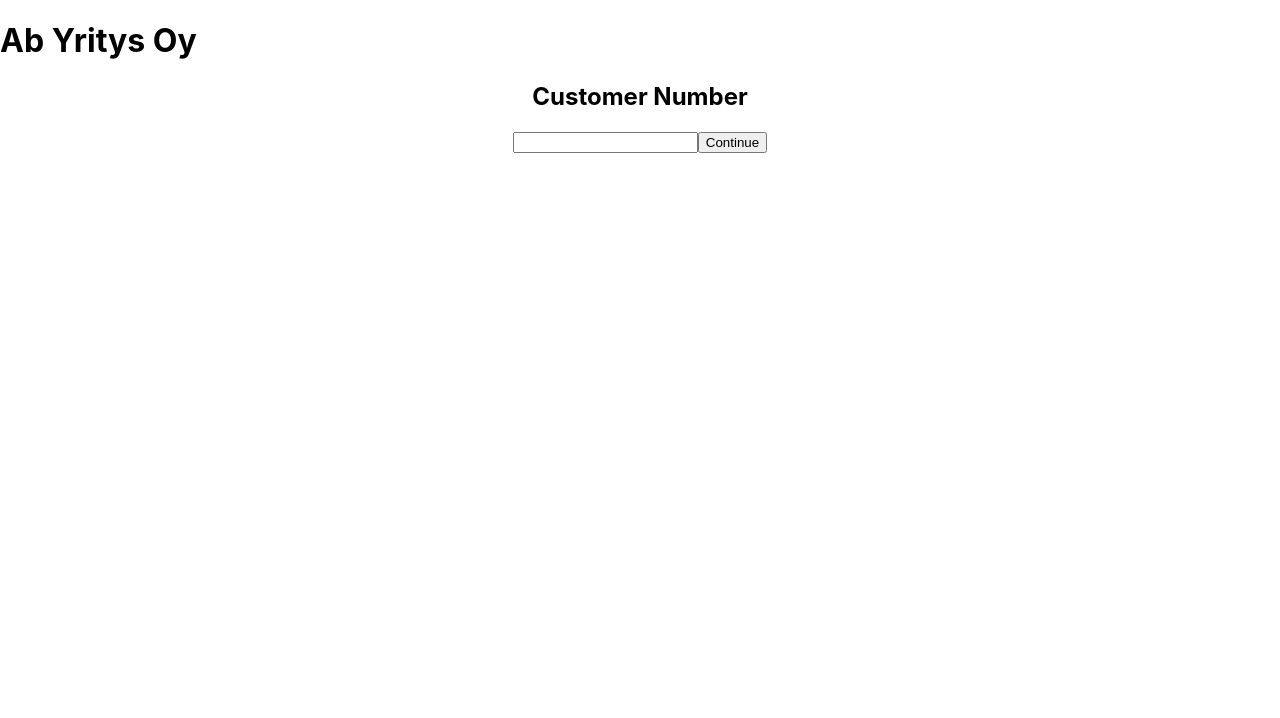
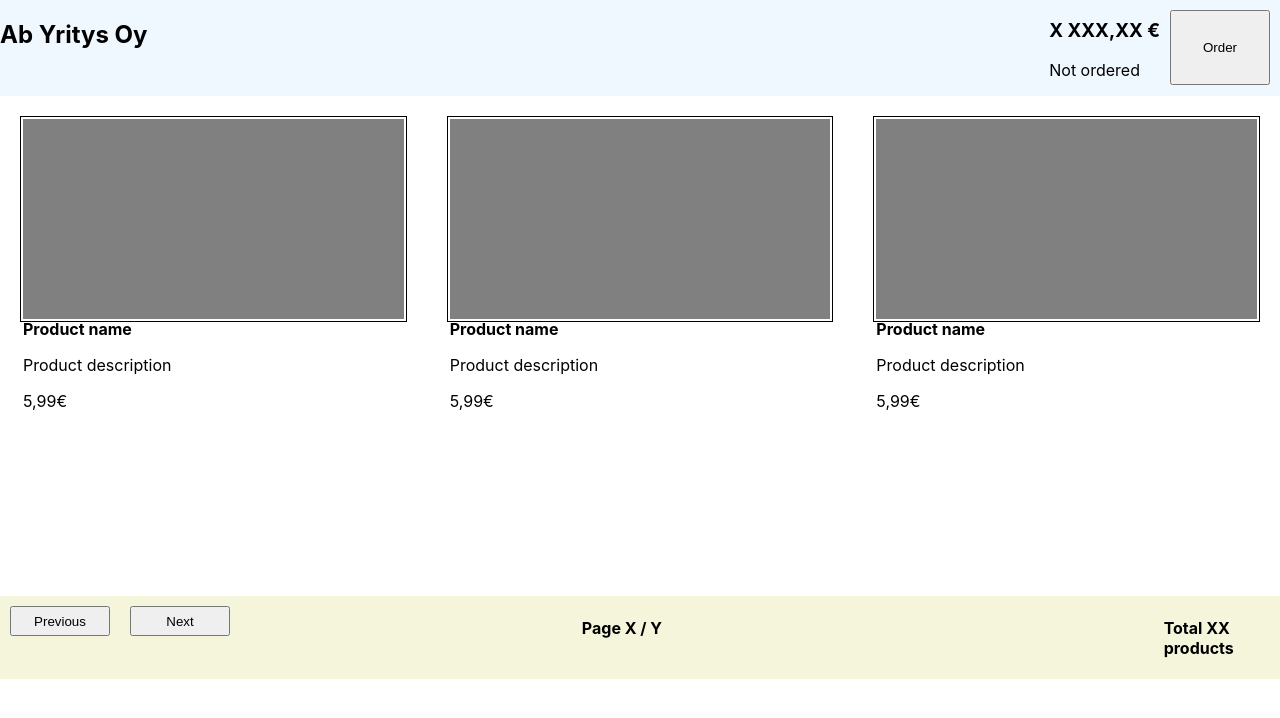
Before and after one commit to Luukalindgren/Bakery_website_react, a React (Create React App) app: page /order in a window 1280 px wide. Shown: the top 718 px of the page. Built offline with nearby package versions, Linux system fonts and the light colour scheme; the HTML template or start-up script is replaced by a standard one.

Commit message:
Structure of the frontend is done. Styling is missing still.

```diff
--- a/package.json
+++ b/package.json
@@ -8,6 +8,7 @@
     "@testing-library/user-event": "^13.5.0",
     "react": "^18.2.0",
     "react-dom": "^18.2.0",
+    "react-router-dom": "^6.6.1",
     "react-scripts": "5.0.1",
     "web-vitals": "^2.1.4"
   },
--- a/public/index.html
+++ b/public/index.html
@@ -9,22 +9,7 @@
       name="description"
       content="Web site created using create-react-app"
     />
-    <link rel="apple-touch-icon" href="%PUBLIC_URL%/logo192.png" />
-    <!--
-      manifest.json provides metadata used when your web app is installed on a
-      user's mobile device or desktop. See https://developers.google.com/web/fundamentals/web-app-manifest/
-    -->
-    <link rel="manifest" href="%PUBLIC_URL%/manifest.json" />
-    <!--
-      Notice the use of %PUBLIC_URL% in the tags above.
-      It will be replaced with the URL of the `public` folder during the build.
-      Only files inside the `public` folder can be referenced from the HTML.
-
-      Unlike "/favicon.ico" or "favicon.ico", "%PUBLIC_URL%/favicon.ico" will
-      work correctly both with client-side routing and a non-root public URL.
-      Learn how to configure a non-root public URL by running `npm run build`.
-    -->
-    <title>React App</title>
+    <title>Bakery</title>
   </head>
   <body>
     <noscript>You need to enable JavaScript to run this app.</noscript>
--- a/src/App.css
+++ b/src/App.css
@@ -5,3 +5,70 @@
 .App-main {
   text-align: center;
 }
+
+
+.Order-header, .App-header {
+  display: flex;
+  background-color: aliceblue;
+}
+
+.header {
+  flex: 1;
+}
+
+
+#order {
+  height: 75px;
+  width: 100px;
+  margin: 10px;
+}
+
+.products {
+  display: flex;
+  flex-direction: row;
+  height: 500px;
+
+}
+.product {
+  height: 200px;
+  width: 30%;
+  margin: 20px;
+  padding: 2px;
+  border: 1px solid black;
+}
+
+.product-description {
+  border: 1px solid black;
+  padding: 2px;
+}
+
+.product-image {
+  height: 200px;
+  background-color: grey;
+}
+
+.navigation-products {
+  background-color: beige;
+
+  display: flex;
+  flex-direction: row;
+
+}
+
+.navigation-buttons {
+  width: 50%;
+}
+
+.navigation-buttons button {
+  height: 30px;
+  width: 100px;
+  margin: 10px;
+}
+
+.navigation-pages {
+  width: 50%;
+}
+
+.navigation-total {
+  width: 10%;
+}
--- a/src/App.js
+++ b/src/App.js
@@ -1,17 +1,16 @@
 import './App.css';
+import { BrowserRouter as Router, Routes, Route } from "react-router-dom";
+import Home from './pages/landing';
+import Order from './pages/order';
 
 function App() {
   return (
-    <div className="App">
-      <header className="App-header">
-        <h1>Ab Yritys Oy</h1>
-      </header>
-      <main className='App-main'>
-        <h2>Customer Number</h2>
-        <input type="text" name="customerNumber" />
-        <button type="button">Continue</button>
-      </main>
-    </div>
+    <Router>
+      <Routes>
+        <Route path="/" element={<Home />} />
+        <Route path="/order" element={<Order />} />
+      </Routes>
+    </Router>
   );
 }
 
--- /dev/null
+++ b/src/pages/landing.js
@@ -0,0 +1,21 @@
+import React from "react";
+import { BrowserRouter as Router, Link } from "react-router-dom";
+
+const Home = () => {
+    return (
+        <div className="App">
+            <header className="App-header">
+                <h2>Ab Yritys Oy</h2>
+            </header>
+            <div className='App-main'>
+                <h3>Customer Number</h3>
+                <input type="text" name="customerNumber" />
+                <br/>
+                <button type="button" >Continue</button>
+                <Link to="/order">Order</Link>
+            </div>
+        </div>
+    );
+};
+
+export default Home;
--- /dev/null
+++ b/src/pages/order.js
@@ -0,0 +1,70 @@
+import React from "react";
+import '../App.css'
+
+const Order = () => {
+    return (
+        <div className="Order">
+            <header className="Order-header">
+                <div className='header'>
+                    <h2>Ab Yritys Oy</h2>
+                </div>
+                <div className='basket'>
+                    <h3>X XXX,XX €</h3>
+                    <p>Not ordered</p>
+
+                </div>
+                <div className='basket-button'>
+                    <button type="button" id="order" >Order</button>
+                </div>
+            </header>
+            <div className='Order-main'>
+                <div className='products'>
+                    <div className='product'>
+                        <div className='product-image'>
+
+                        </div>
+                        <div className='product-descprition'>
+                            <b>Product name</b>
+                            <p>Product description</p>
+                            <p>5,99€</p>
+                        </div>
+                    </div>
+                    <div className='product'>
+                        <div className='product-image'>
+
+                        </div>
+                        <div className='product-descprition'>
+                            <b>Product name</b>
+                            <p>Product description</p>
+                            <p>5,99€</p>
+                        </div>
+                    </div>
+                    <div className='product'>
+                        <div className='product-image'>
+
+                        </div>
+                        <div className='product-descprition'>
+                            <b>Product name</b>
+                            <p>Product description</p>
+                            <p>5,99€</p>
+                        </div>
+                    </div>
+                </div>
+                <div className='navigation-products'>
+                    <div className='navigation-buttons'>
+                        <button type="button" id="previous" >Previous</button>
+                        <button type="button" id="next" >Next</button>
+                    </div>
+                    <div className='navigation-pages'>
+                        <h4>Page X / Y</h4>
+                    </div>
+                    <div className='navigation-total'>
+                        <h4>Total XX products</h4>
+                    </div>
+                </div>
+            </div>
+        </div>
+    );
+};
+
+export default Order;
```
Also changed, not shown: 1 other file (tests, documents, lock files or other folders).
